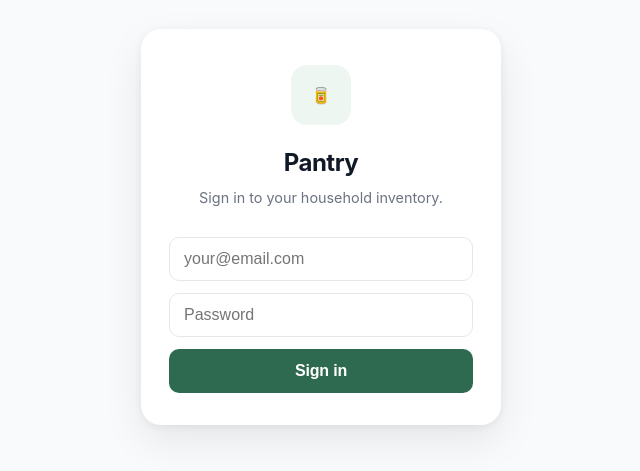
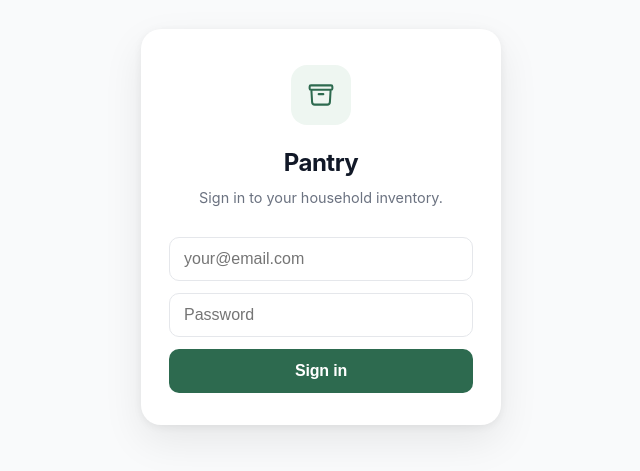
Before and after one commit to danielpballer/Household-Inventory, a Preact app in the folder frontend/: page / in a window 1280 px wide. Shown: the part 173-644 px from the top of the page, without its empty margins (319-959 px from the left). Built offline with nearby package versions, Linux system fonts and the light colour scheme; no server answers.

Commit message:
ui: polish sign-in screen
Replace canned-food emoji with a proper SVG archive/pantry icon inside
a brand-green rounded square container. Styling of the container is
handled by the updated .sign-in-icon token in app.css.

```diff
--- a/frontend/src/screens/SignIn.jsx
+++ b/frontend/src/screens/SignIn.jsx
@@ -23,7 +23,11 @@ export function SignIn() {
   return (
     <div class="sign-in">
       <div class="sign-in-card">
-        <div class="sign-in-icon">🥫</div>
+        <div class="sign-in-icon" aria-hidden="true">
+          <svg width="28" height="28" viewBox="0 0 24 24" fill="none" stroke="currentColor" stroke-width="1.75" stroke-linecap="round" stroke-linejoin="round">
+            <path d="M20.25 7.5l-.625 10.632a2.25 2.25 0 01-2.247 2.118H6.622a2.25 2.25 0 01-2.247-2.118L3.75 7.5M10 11.25h4M3.375 7.5h17.25c.621 0 1.125-.504 1.125-1.125v-1.5c0-.621-.504-1.125-1.125-1.125H3.375c-.621 0-1.125.504-1.125 1.125v1.5c0 .621.504 1.125 1.125 1.125z"/>
+          </svg>
+        </div>
         <h1>Pantry</h1>
         <p>Sign in to your household inventory.</p>
         <form onSubmit={handleSubmit}>
```
